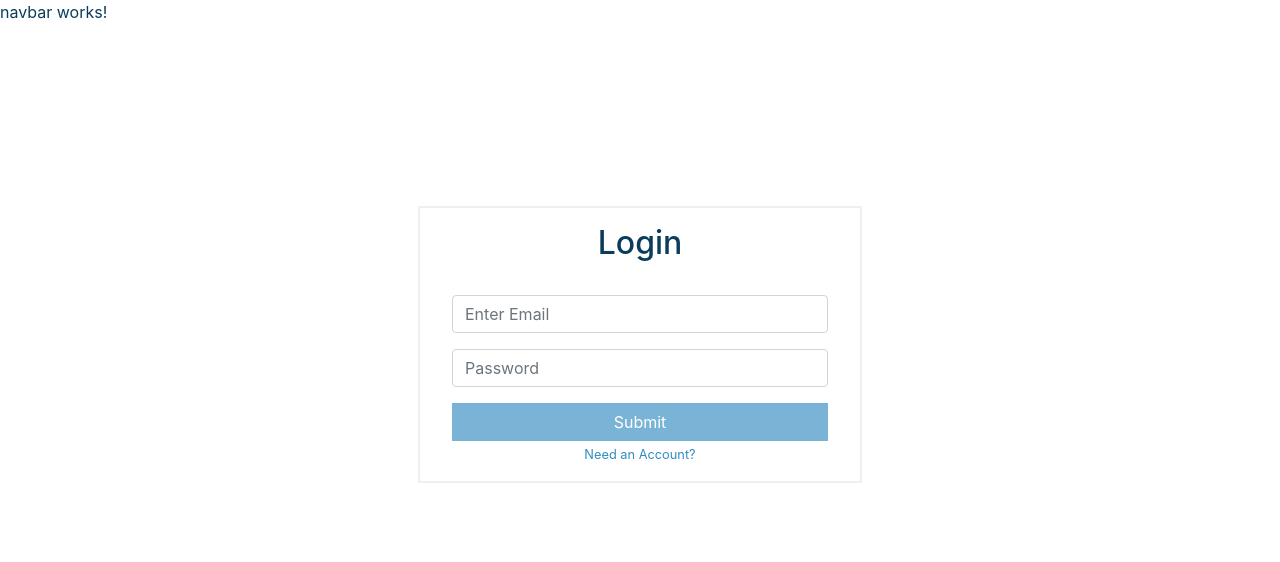
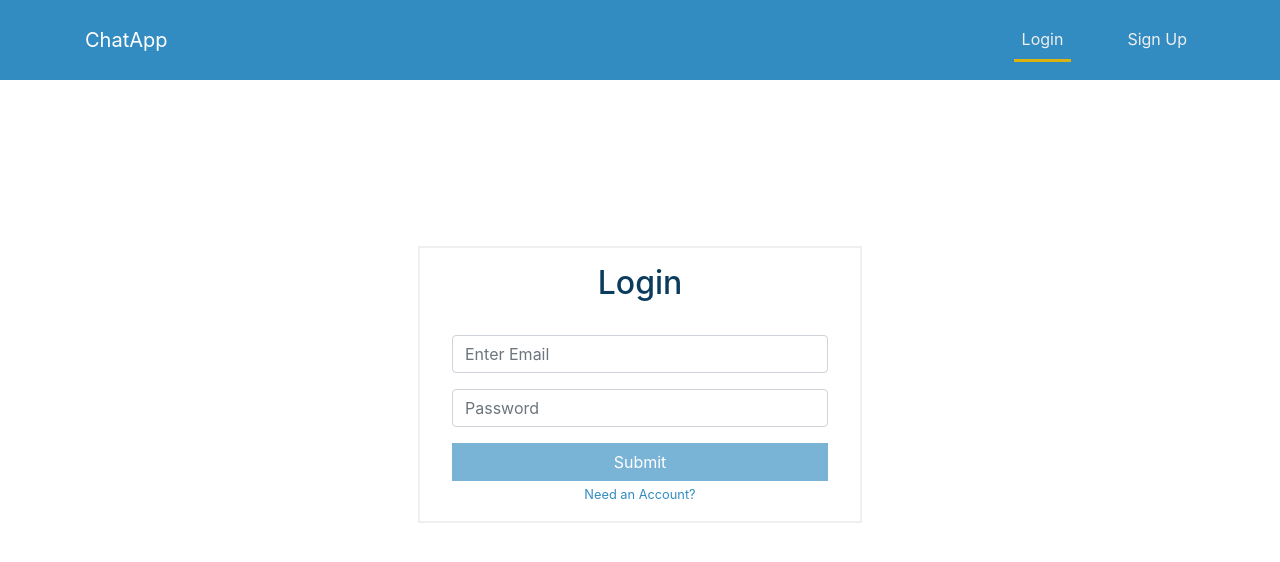
Before and after one commit to Dare2python/chat, an Angular app: page /login in a window 1280 px wide. Shown: the top 562 px of the page. Built offline with nearby package versions, Linux system fonts and the light colour scheme.

Commit message:
Working navbar

```diff
--- a/src/app/components/navbar/navbar.component.html
+++ b/src/app/components/navbar/navbar.component.html
@@ -1,3 +1,26 @@
-<p>
-  navbar works!
-</p>
+<nav class="navbar navbar-expand-lg navbar-primary bg-primary">
+  <div class="container">
+    <span class="navbar-brand">ChatApp</span>
+    <div class="page-links">
+      <ul class="navbar-nav" *ngIf="false else loggedOut">
+        <li class="nav-item">
+          <a routerLink="/chat" routerLinkActive="active" class="nav-link">Chat Rooms</a>
+        </li>
+        <li class="nav-item">
+          <a routerLink="/login" class="nav-link">Logout</a>
+        </li>
+      </ul>
+    </div>
+  </div>
+</nav>
+
+<ng-template #loggedOut>
+    <ul class="navbar-nav">
+      <li class="nav-item">
+        <a routerLink="/login" routerLinkActive="active" class="nav-link">Login</a>
+      </li>
+      <li class="nav-item">
+        <a routerLink="/signup" routerLinkActive="active" class="nav-link">Sign Up</a>
+      </li>
+    </ul>
+</ng-template>
--- a/src/app/components/navbar/navbar.component.scss
+++ b/src/app/components/navbar/navbar.component.scss
@@ -0,0 +1,14 @@
+@import '../../../styles/variables';
+
+span {
+    color: #ffffff;
+}
+
+a {
+    color: $light-grey;
+    margin-left: 3em;
+
+    &.active {
+        border-bottom: 3px solid $gold;
+    }
+}
```
